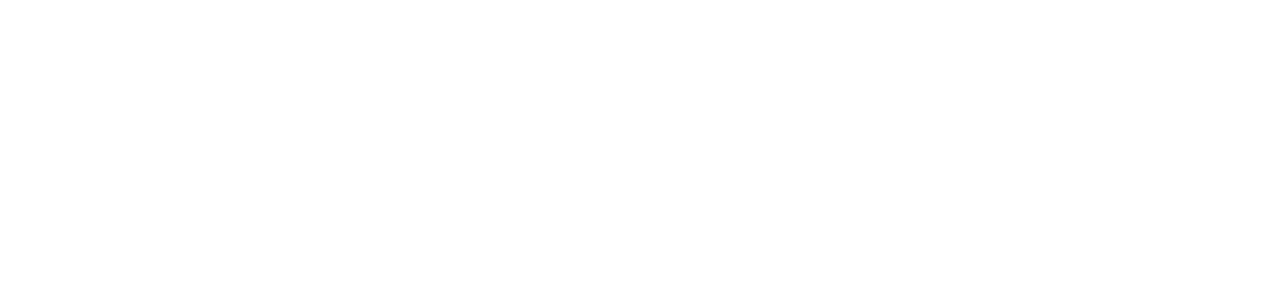
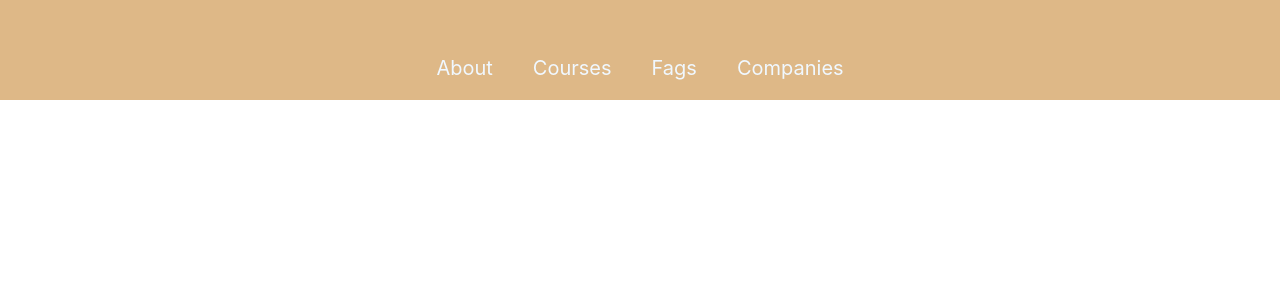
Before and after one commit to Maheshiwickramarathna/react-login, a React (Create React App) app: page /Fags in a window 1280 px wide. Before the commit this address had no page. Shown: the top 300 px of the page. Built offline with nearby package versions, Linux system fonts and the light colour scheme.

Commit message:
added nave bar without login page and forget page

```diff
--- a/src/App.js
+++ b/src/App.js
@@ -1,24 +1,45 @@
-import logo from './logo.svg';
+
 import './App.css';
 import Home from './Pages/Home';
 import Forrget from './Pages/Forrget';
-import { BrowserRouter as Router, Route, Routes } from "react-router-dom";
+import { BrowserRouter as Router, Route, Routes, useLocation } from "react-router-dom";
 import Register from './Pages/Register';
 import About from './Pages/About';
+import Navbar from './Component/Navbar';
 
-function App() {
+
+function Applaout(){
+    const location = useLocation();
+   const hideNavbar = location.pathname === "/" || location.pathname === "/Forrget";;
+
+
   return (
-   <Router>
-    <div>
+
+       <div>
+        {!hideNavbar && <Navbar />}
+
       <Routes>
         <Route path='/' element={<Home />} />
          <Route path='/Forrget' element={<Forrget />} />
           <Route path='/Register' element={<Register />} />
            <Route path='/About' element={<About />} />
+
       </Routes>
-    </div>
-   </Router>
+      </div>
   );
+
+
 }
 
+
+function App() {
+   return(
+    <Router>
+      <Applaout/>
+    </Router>
+   );
+
+}
+
+
 export default App;
--- /dev/null
+++ b/src/Component/Navbar.js
@@ -0,0 +1,20 @@
+import React from 'react'
+import { Link } from 'react-router-dom'
+import '../Style/Navbar.css';
+
+export default function Navbar() {
+  return (
+    <div className='navbar'>
+      <div className='left'>
+
+      </div>
+
+      <div className='right'>
+            <Link to='/About'>About</Link>
+            <Link to='/Courses'>Courses</Link>
+            <Link to='/Fags'>Fags</Link>
+            <Link to='/Companies'>Companies</Link>
+      </div>
+    </div>
+  )
+}
--- a/src/Pages/Home.js
+++ b/src/Pages/Home.js
@@ -2,8 +2,17 @@
 import BannerImage from '../Images/Me.jpg'
 import '../Style/Home.css'
 import { Link } from 'react-router-dom'
+import { useNavigate } from "react-router-dom";
+
 
 export default function Home() {
+  const navigate = useNavigate();
+
+  const handleLogin = (e) => {
+    e.preventDefault();
+
+    navigate("/about");
+  };
   return (
     <div className='home'>
 
@@ -15,7 +24,7 @@
 
                 <p><span id="x">Login</span><br></br>Unlock Your Journey, Login to Developerstack</p>
 
-                <form id="contact-form" method='POST'>
+                <form id="contact-form" onSubmit={handleLogin}>
                     <input type=" email" name="mail" placeholder="Enter Email"/>
 
                     <input type="password" name="pwd" placeholder="xxxxxxxx"/>
--- /dev/null
+++ b/src/Style/Navbar.css
@@ -0,0 +1,32 @@
+.navbar{
+    display: flex;
+    flex-direction: column;
+     width:100%;
+    height: 100px;
+    background-color: burlywood;
+
+
+}
+.navbar .right{
+
+    flex: 50%;
+   height: 100%;
+   display: flex;
+   align-items: center;
+   justify-content: center;
+}
+
+.navbar .left{
+     flex: 50%;
+    height: 100%;
+    display: flex;
+    align-items: center;
+    padding-left: 150px;
+}
+
+.navbar a{
+    color: aliceblue;
+    font-size: 20px;
+    text-decoration: none;
+    margin: 20px;
+}
```
Also changed, not shown: src/Pages/About.js (+16 -0 lines), src/Pages/Companies.js (added, +10 -0 lines), src/Pages/Courses.js (added, +10 -0 lines), src/Pages/Fags.js (added, +10 -0 lines).
